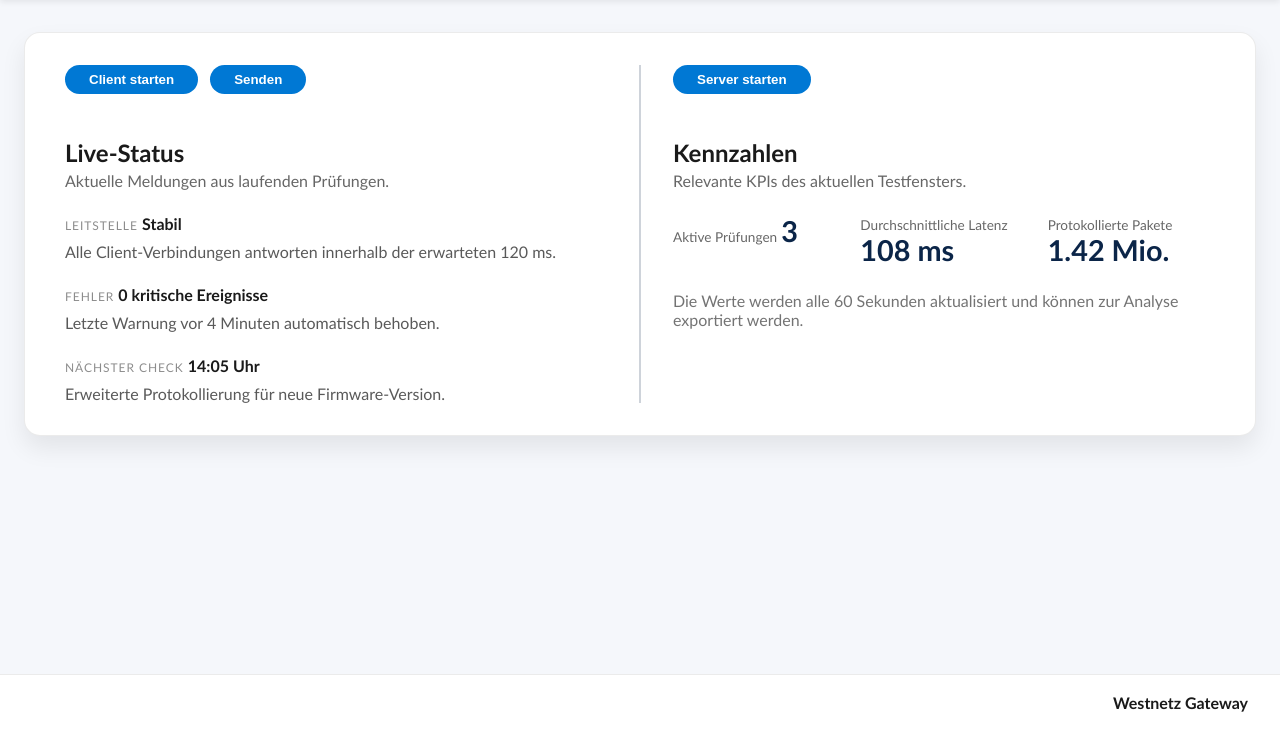
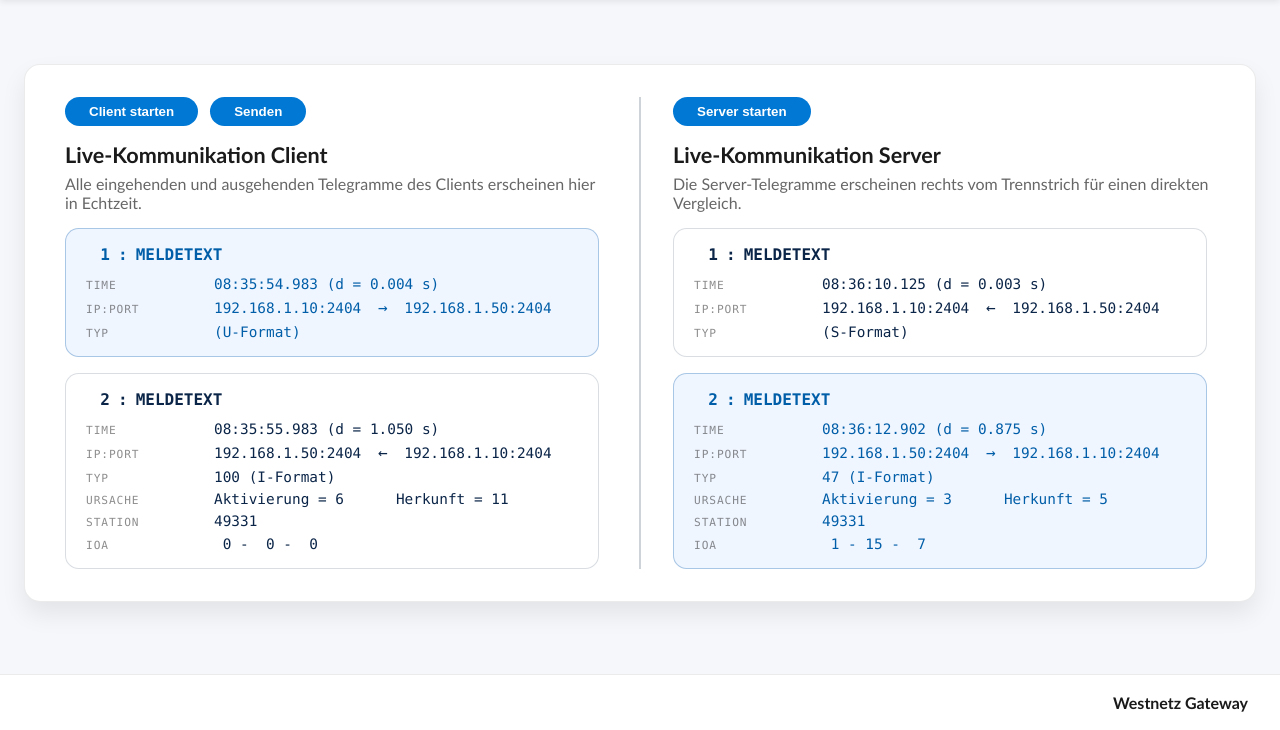
Before and after one commit to RevolutionaryAd67/WNGW-Test-Tool-2.0, a Flask app: page /beobachten in a window 1280 px wide. Shown: the part 70-800 px from the top of the page. Run offline with Flask 3, Linux system fonts and the light colour scheme.

Commit message:
Add live telegram layout to Beobachten

```diff
--- a/frontend/static/css/style.css
+++ b/frontend/static/css/style.css
@@ -158,6 +158,10 @@ body {
     border: 1px solid var(--border-color);
 }
 
+.monitoring-box--telegrams {
+    min-height: 60vh;
+}
+
 .monitoring-box__column {
     flex: 1 1 0;
     display: flex;
@@ -165,10 +169,48 @@ body {
     gap: 1.5rem;
 }
 
+.monitoring-box__column--feed {
+    min-height: 0;
+    gap: 1rem;
+}
+
 .monitoring-box__divider {
     width: 2px;
     align-self: stretch;
     background-color: rgba(11, 37, 72, 0.2);
+}
+
+.monitoring-box__actions {
+    display: flex;
+    justify-content: flex-start;
+    gap: 0.75rem;
+    flex-wrap: wrap;
+}
+
+.monitoring-box__button {
+    background-color: #0078d4;
+    border: none;
+    color: #ffffff;
+    border-radius: 999px;
+    padding: 0.45rem 1.5rem;
+    font-weight: 600;
+    cursor: pointer;
+    transition: background-color 0.2s ease-in-out;
+}
+
+.monitoring-box__button:hover,
+.monitoring-box__button:focus {
+    background-color: #005ea8;
+}
+
+.monitoring-box__feed-header h2 {
+    margin: 0;
+    font-size: 1.35rem;
+}
+
+.monitoring-box__feed-header p {
+    margin: 0.35rem 0 0;
+    color: rgba(0, 0, 0, 0.6);
 }
 
 .monitoring-box__lead {
@@ -217,6 +259,100 @@ body {
     color: rgba(0, 0, 0, 0.55);
 }
 
+.telegram-feed {
+    flex: 1 1 auto;
+    min-height: 0;
+    display: flex;
+    flex-direction: column;
+    gap: 1rem;
+    padding-right: 0.5rem;
+    overflow-y: auto;
+}
+
+.telegram-feed__empty {
+    border: 1px dashed rgba(11, 37, 72, 0.2);
+    border-radius: 0.75rem;
+    padding: 1rem;
+    font-size: 0.95rem;
+    color: rgba(0, 0, 0, 0.6);
+    text-align: center;
+}
+
+.telegram {
+    border-radius: 0.85rem;
+    padding: 1rem 1.25rem;
+    background: #f8fbff;
+    border: 1px solid rgba(11, 37, 72, 0.15);
+    display: flex;
+    flex-direction: column;
+    gap: 0.4rem;
+    font-family: "Roboto Mono", "SFMono-Regular", Consolas, monospace;
+    font-size: 0.9rem;
+}
+
+.telegram--incoming {
+    color: #0b2548;
+    background: #ffffff;
+}
+
+.telegram--outgoing {
+    color: #005ea8;
+    border-color: rgba(0, 87, 168, 0.3);
+    background: #f0f6ff;
+}
+
+.telegram__line {
+    display: flex;
+    gap: 0.5rem;
+    align-items: baseline;
+}
+
+.telegram__line--headline {
+    font-size: 1rem;
+    font-weight: 700;
+    margin-bottom: 0.35rem;
+}
+
+.telegram__index {
+    min-width: 1.5rem;
+    text-align: right;
+}
+
+.telegram__label {
+    width: 120px;
+    flex-shrink: 0;
+    text-transform: uppercase;
+    letter-spacing: 0.08em;
+    font-size: 0.7rem;
+    color: rgba(0, 0, 0, 0.45);
+}
+
+.telegram__value {
+    flex: 1 1 auto;
+    white-space: pre-wrap;
+}
+
+.telegram__value strong {
+    font-weight: 700;
+}
+
+.telegram__arrow {
+    margin: 0 0.5rem;
+    font-size: 1rem;
+}
+
+.telegram__meta {
+    margin-top: 0.2rem;
+    font-size: 0.78rem;
+    color: rgba(0, 0, 0, 0.55);
+}
+
+.telegram__divider {
+    border: none;
+    border-top: 1px dashed rgba(11, 37, 72, 0.15);
+    margin: 0.35rem 0 0.15rem;
+}
+
 @media (max-width: 900px) {
     .monitoring-box {
         flex-direction: column;
--- /dev/null
+++ b/frontend/static/js/beobachten.js
@@ -0,0 +1,163 @@
+const sampleClientTelegrams = [
+  {
+    index: 1,
+    message: 'MELDETEXT',
+    timestamp: '08:35:54.983',
+    delta: '0.004',
+    frameFamily: 'U',
+    typeCode: null,
+    direction: 'outgoing',
+    source: '192.168.1.10:2404',
+    target: '192.168.1.50:2404',
+    cause: null,
+    station: null,
+    ioa: null,
+  },
+  {
+    index: 2,
+    message: 'MELDETEXT',
+    timestamp: '08:35:55.983',
+    delta: '1.050',
+    frameFamily: 'I',
+    typeCode: '100',
+    direction: 'incoming',
+    source: '192.168.1.50:2404',
+    target: '192.168.1.10:2404',
+    cause: { activation: 6, origin: 11 },
+    station: '49331',
+    ioa: ['0', '0', '0'],
+  },
+];
+
+const sampleServerTelegrams = [
+  {
+    index: 1,
+    message: 'MELDETEXT',
+    timestamp: '08:36:10.125',
+    delta: '0.003',
+    frameFamily: 'S',
+    typeCode: null,
+    direction: 'incoming',
+    source: '192.168.1.10:2404',
+    target: '192.168.1.50:2404',
+    cause: null,
+    station: null,
+    ioa: null,
+  },
+  {
+    index: 2,
+    message: 'MELDETEXT',
+    timestamp: '08:36:12.902',
+    delta: '0.875',
+    frameFamily: 'I',
+    typeCode: '47',
+    direction: 'outgoing',
+    source: '192.168.1.50:2404',
+    target: '192.168.1.10:2404',
+    cause: { activation: 3, origin: 5 },
+    station: '49331',
+    ioa: ['1', '15', '7'],
+  },
+];
+
+const frameLabelMap = {
+  I: 'I-Format',
+  S: 'S-Format',
+  U: 'U-Format',
+};
+
+const directionArrow = {
+  incoming: '&larr;',
+  outgoing: '&rarr;',
+};
+
+function createLine(label, value, extraClass = '') {
+  const line = document.createElement('div');
+  line.className = `telegram__line ${extraClass}`.trim();
+
+  const labelEl = document.createElement('span');
+  labelEl.className = 'telegram__label';
+  labelEl.textContent = label;
+
+  const valueEl = document.createElement('span');
+  valueEl.className = 'telegram__value';
+  valueEl.innerHTML = value;
+
+  line.append(labelEl, valueEl);
+  return line;
+}
+
+function createTelegramElement(telegram) {
+  const article = document.createElement('article');
+  const variant = telegram.direction === 'incoming' ? 'incoming' : 'outgoing';
+  article.className = `telegram telegram--${variant}`;
+
+  const headline = document.createElement('div');
+  headline.className = 'telegram__line telegram__line--headline';
+  const indexSpan = document.createElement('span');
+  indexSpan.className = 'telegram__index';
+  indexSpan.textContent = telegram.index;
+  const messageSpan = document.createElement('span');
+  messageSpan.textContent = telegram.message || 'MELDETEXT';
+  headline.append(indexSpan, document.createTextNode(' : '), messageSpan);
+  article.appendChild(headline);
+
+  const timeValue = `${telegram.timestamp} (d = ${telegram.delta} s)`;
+  article.appendChild(createLine('Time', timeValue));
+
+  const arrow = directionArrow[variant] || '&rarr;';
+  const ipValue = `${telegram.source} <span class="telegram__arrow">${arrow}</span> ${telegram.target}`;
+  article.appendChild(createLine('IP:Port', ipValue));
+
+  const frameLabel = frameLabelMap[telegram.frameFamily] || telegram.frameFamily;
+  const typeValue = telegram.frameFamily === 'I'
+    ? `${telegram.typeCode || ''} (${frameLabel})`
+    : `(${frameLabel})`;
+  article.appendChild(createLine('Typ', typeValue.trim()));
+
+  if (telegram.frameFamily === 'I' && telegram.cause) {
+    const causeValue = `Aktivierung = ${telegram.cause.activation}      Herkunft = ${telegram.cause.origin}`;
+    article.appendChild(createLine('Ursache', causeValue));
+  }
+
+  if (telegram.frameFamily === 'I' && telegram.station) {
+    article.appendChild(createLine('Station', telegram.station));
+  }
+
+  if (telegram.frameFamily === 'I' && telegram.ioa) {
+    const ioaValue = telegram.ioa.map((segment) => segment.padStart(2, ' ')).join(' - ');
+    article.appendChild(createLine('IOA', ioaValue));
+  }
+
+  return article;
+}
+
+function renderTelegrams(target, telegrams) {
+  const container = document.querySelector(`.telegram-feed[data-telegrams="${target}"]`);
+  if (!container) {
+    return;
+  }
+
+  container.innerHTML = '';
+  if (!telegrams || telegrams.length === 0) {
+    container.innerHTML = '<div class="telegram-feed__empty">Noch keine Telegramme erfasst.</div>';
+    return;
+  }
+
+  const fragment = document.createDocumentFragment();
+  telegrams.forEach((telegram) => {
+    fragment.appendChild(createTelegramElement(telegram));
+  });
+  container.appendChild(fragment);
+}
+
+function initTelegramFeeds() {
+  renderTelegrams('client', sampleClientTelegrams);
+  renderTelegrams('server', sampleServerTelegrams);
+}
+
+if (document.readyState === 'loading') {
+  document.addEventListener('DOMContentLoaded', initTelegramFeeds);
+} else {
+  initTelegramFeeds();
+}
--- a/frontend/templates/beobachten.html
+++ b/frontend/templates/beobachten.html
@@ -2,92 +2,41 @@
 
 
 <!-- Seiten-spezifische Styles -->
-{% block extra_css %}
-<style>
-    .content > .monitoring-box:first-of-type {
-        margin-top: 0;
-    }
-
-    .monitoring-box__actions {
-        display: flex;
-        justify-content: left;
-        gap: 0.75rem;
-        margin-bottom: 1.25rem;
-    }
-
-    .monitoring-box__button {
-        background-color: #0078d4;
-        border: none;
-        color: #ffffff;
-        border-radius: 999px;
-        padding: 0.45rem 1.5rem;
-        font-weight: 600;
-        cursor: pointer;
-        transition: background-color 0.2s ease-in-out;
-    }
-
-    .monitoring-box__button:hover,
-    .monitoring-box__button:focus {
-        background-color: #005ea8;
-    }
-</style>
-{% endblock %}
+{% block extra_css %}{% endblock %}
 
 {% block page_intro %}{% endblock %}
 
 {% block content %}
-<section class="monitoring-box">
-    <div class="monitoring-box__column">
+<section class="monitoring-box monitoring-box--telegrams">
+    <div class="monitoring-box__column monitoring-box__column--feed">
         <div class="monitoring-box__actions">
             <button type="button" class="monitoring-box__button">Client starten</button>
             <button type="button" class="monitoring-box__button">Senden</button>
         </div>
-        <div>
-            <h2>Live-Status</h2>
-            <p class="monitoring-box__lead">Aktuelle Meldungen aus laufenden Prüfungen.</p>
+        <div class="monitoring-box__feed-header">
+            <h2>Live-Kommunikation Client</h2>
+            <p>Alle eingehenden und ausgehenden Telegramme des Clients erscheinen hier in Echtzeit.</p>
         </div>
-        <ul class="monitoring-box__list">
-            <li>
-                <span class="monitoring-box__label">Leitstelle</span>
-                <strong>Stabil</strong>
-                <p>Alle Client-Verbindungen antworten innerhalb der erwarteten 120&nbsp;ms.</p>
-            </li>
-            <li>
-                <span class="monitoring-box__label">Fehler</span>
-                <strong>0 kritische Ereignisse</strong>
-                <p>Letzte Warnung vor 4 Minuten automatisch behoben.</p>
-            </li>
-            <li>
-                <span class="monitoring-box__label">Nächster Check</span>
-                <strong>14:05 Uhr</strong>
-                <p>Erweiterte Protokollierung für neue Firmware-Version.</p>
-            </li>
-        </ul>
+        <div class="telegram-feed" data-telegrams="client">
+            <div class="telegram-feed__empty">Noch keine Telegramme erfasst.</div>
+        </div>
     </div>
     <div class="monitoring-box__divider" aria-hidden="true"></div>
-    <div class="monitoring-box__column">
+    <div class="monitoring-box__column monitoring-box__column--feed">
         <div class="monitoring-box__actions">
             <button type="button" class="monitoring-box__button">Server starten</button>
         </div>
-        <div>
-            <h2>Kennzahlen</h2>
-            <p class="monitoring-box__lead">Relevante KPIs des aktuellen Testfensters.</p>
+        <div class="monitoring-box__feed-header">
+            <h2>Live-Kommunikation Server</h2>
+            <p>Die Server-Telegramme erscheinen rechts vom Trennstrich für einen direkten Vergleich.</p>
         </div>
-        <div class="monitoring-box__stats">
-            <div>
-                <span class="monitoring-box__stat-label">Aktive Prüfungen</span>
-                <strong class="monitoring-box__stat-value">3</strong>
-            </div>
-            <div>
-                <span class="monitoring-box__stat-label">Durchschnittliche Latenz</span>
-                <strong class="monitoring-box__stat-value">108&nbsp;ms</strong>
-            </div>
-            <div>
-                <span class="monitoring-box__stat-label">Protokollierte Pakete</span>
-                <strong class="monitoring-box__stat-value">1.42&nbsp;Mio.</strong>
-            </div>
+        <div class="telegram-feed" data-telegrams="server">
+            <div class="telegram-feed__empty">Noch keine Telegramme erfasst.</div>
         </div>
-        <p class="monitoring-box__hint">Die Werte werden alle 60&nbsp;Sekunden aktualisiert und können zur Analyse exportiert werden.</p>
     </div>
 </section>
 {% endblock %}
+
+{% block extra_js %}
+<script src="{{ url_for('static', filename='js/beobachten.js') }}" defer></script>
+{% endblock %}
```
